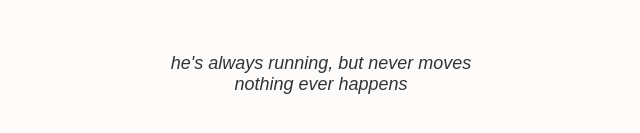
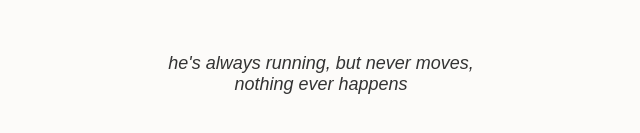
Before and after one commit to JamieMay2020/mibby, a plain HTML site: page index.html in a window 1280 px wide. Shown: the part 507-640 px from the top of the page, 319-959 px from the left. Drawn offline with Linux system fonts and the light colour scheme.

Commit message:
Update index.html

```diff
--- a/index.html
+++ b/index.html
@@ -89,7 +89,7 @@
 <img src="fish.png" id="main" class="main-image" alt="Main">
 
 <div class="text-wrapper">
-  <div>he's always running, but never moves</div>
+  <div>he's always running, but never moves,</div>
   <div>nothing ever happens</div>
 </div>
 
```
